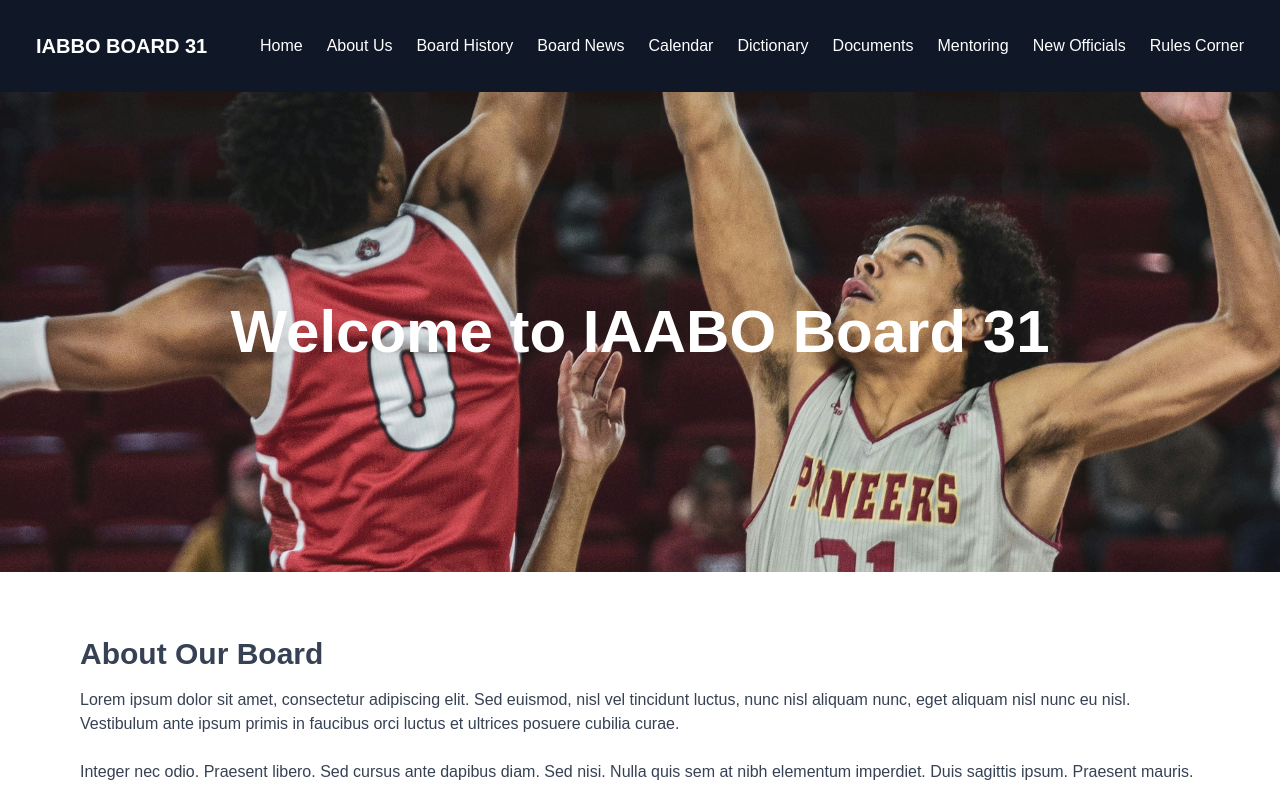
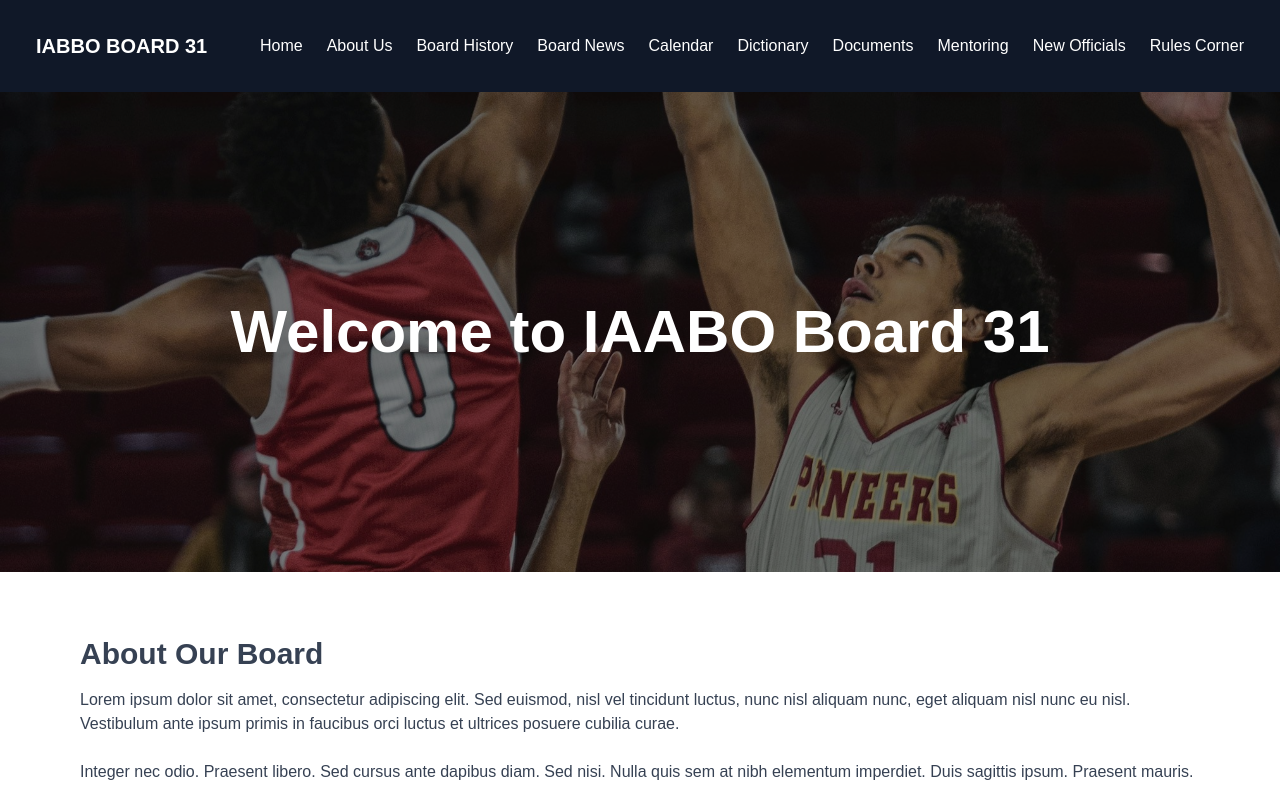
Before and after one commit to SantinoGiordano/IAABO_Board_31, a Next.js app: page / in a window 1280 px wide. Shown: the top 800 px of the page. Built offline with nearby package versions, Linux system fonts and the light colour scheme.

Commit message:
added overlay for darkness for readability

```diff
--- a/app/page.tsx
+++ b/app/page.tsx
@@ -1,17 +1,19 @@
 export default function Home() {
   return (
-<div>
-  <section
-    className="h-[60vh] bg-[url('/heroBanner.jpg')] bg-fixed bg-center bg-cover flex items-center justify-center"
-  >
-        <h1 className="text-4xl md:text-6xl font-bold text-white  px-6 py-3 rounded-xl">
+    <div>
+      <section className="relative h-[60vh] bg-[url('/heroBanner.jpg')] bg-center bg-cover flex items-center justify-center md:bg-fixed">
+        {/* Overlay */}
+        <div className="absolute inset-0 bg-black/50"></div>
+
+        {/* Content */}
+        <h1 className="relative text-4xl md:text-6xl font-bold text-white px-6 py-3 rounded-xl">
           Welcome to IAABO Board 31
         </h1>
       </section>
       <section className="px-6 md:px-20 py-16 space-y-6 text-gray-700">
         <h2 className="text-3xl font-semibold mb-4">About Our Board</h2>
 
-         <p>
+        <p>
           Lorem ipsum dolor sit amet, consectetur adipiscing elit. Sed euismod,
           nisl vel tincidunt luctus, nunc nisl aliquam nunc, eget aliquam nisl
           nunc eu nisl. Vestibulum ante ipsum primis in faucibus orci luctus et
@@ -31,8 +33,9 @@ export default function Home() {
         </p>
 
         <p>
-          Curabitur sodales ligula in libero. Sed dignissim lacinia nunc. Curabitur
-          tortor. Pellentesque nibh. Aenean quam. In scelerisque sem at dolor.
+          Curabitur sodales ligula in libero. Sed dignissim lacinia nunc.
+          Curabitur tortor. Pellentesque nibh. Aenean quam. In scelerisque sem
+          at dolor.
         </p>
 
         <p>
@@ -71,8 +74,9 @@ export default function Home() {
         </p>
 
         <p>
-          Curabitur sodales ligula in libero. Sed dignissim lacinia nunc. Curabitur
-          tortor. Pellentesque nibh. Aenean quam. In scelerisque sem at dolor.
+          Curabitur sodales ligula in libero. Sed dignissim lacinia nunc.
+          Curabitur tortor. Pellentesque nibh. Aenean quam. In scelerisque sem
+          at dolor.
         </p>
 
         <p>
```
